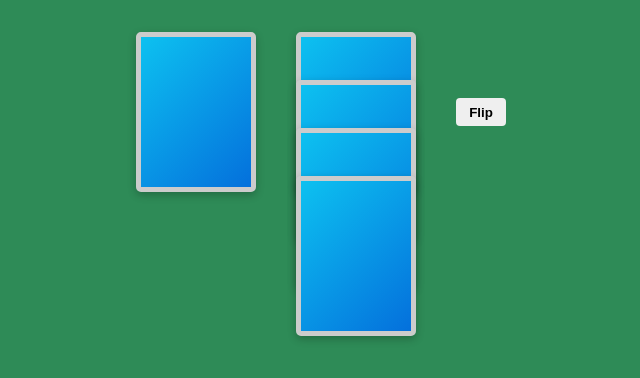
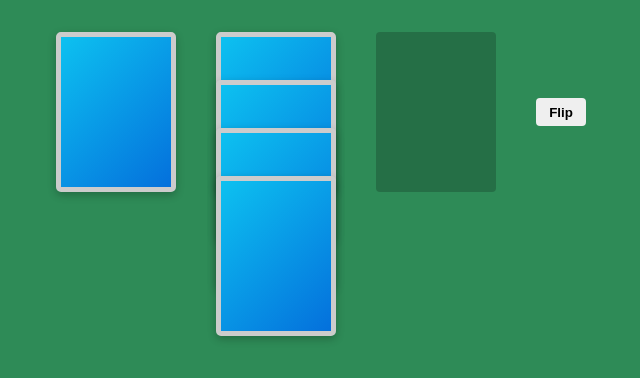
Before and after one commit to mmendesas/solitaire, a React (Vite) app: page / in a window 1280 px wide. Shown: the top 378 px of the page, without its empty margins (319-959 px from the left). Built offline with nearby package versions, Linux system fonts and the light colour scheme.

Commit message:
feat: add empty card slot

```diff
--- a/src/App.tsx
+++ b/src/App.tsx
@@ -22,6 +22,7 @@ function App() {
     <div className="center">
       <Card {...current} />
       <CardList cards={list} />
+      <CardList cards={[]} />
 
       <button
         onClick={() => {
--- a/src/components/Card.css
+++ b/src/components/Card.css
@@ -48,6 +48,13 @@
   border: 5px solid #ccc;
 }
 
+.card--empty{
+  min-height: 160px;
+  width: 120px;
+  background-color: rgba(0, 0, 0, 0.2);
+  border-radius: 4px;
+}
+
 .card-child {
   position: relative;
   width: 100%;
--- a/src/components/Card.tsx
+++ b/src/components/Card.tsx
@@ -1,22 +1,27 @@
 import './Card.css';
 
 export interface CardProps {
-  suit: string;
-  value: string;
+  suit?: string;
+  value?: string;
   color?: string;
   flip?: boolean;
-  children: React.ReactNode;
+  empty?: boolean;
+  children?: React.ReactNode;
 }
 
 export const Card: React.FC<CardProps> = ({
   suit,
   value,
   flip,
+  empty,
   color = 'red',
   children,
 }) => {
   return (
     <div className="card" style={{ color }}>
+      {empty && <div className="card--empty" />}
+      {!empty && (
+        <>
           {flip ? (
             <div className="card--flipped" />
           ) : (
@@ -30,6 +35,8 @@ export const Card: React.FC<CardProps> = ({
               </div>
             </div>
           )}
+        </>
+      )}
       {children && <div className="card-child">{children}</div>}
     </div>
   );
--- a/src/components/CardList.tsx
+++ b/src/components/CardList.tsx
@@ -7,7 +7,7 @@ interface Props {
 }
 
 export const CardList: React.FC<Props> = ({ cards }) => {
-  if (!cards.length) return <div>empty card</div>;
+  if (!cards.length) return <Card empty />;
 
   const [first, ...rest] = cards;
 
```
Lines whose indentation alone changed are shown as unchanged.
